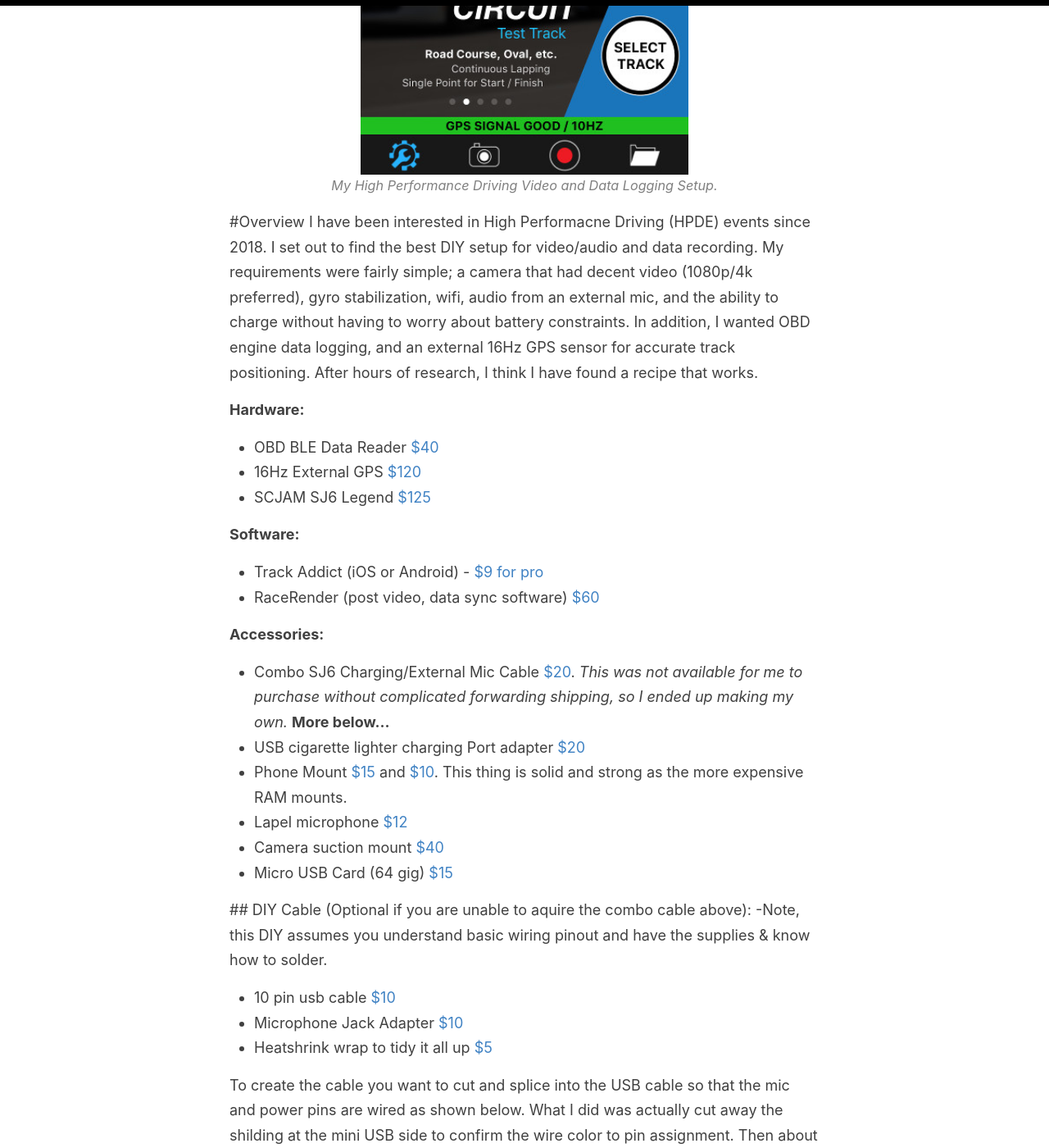
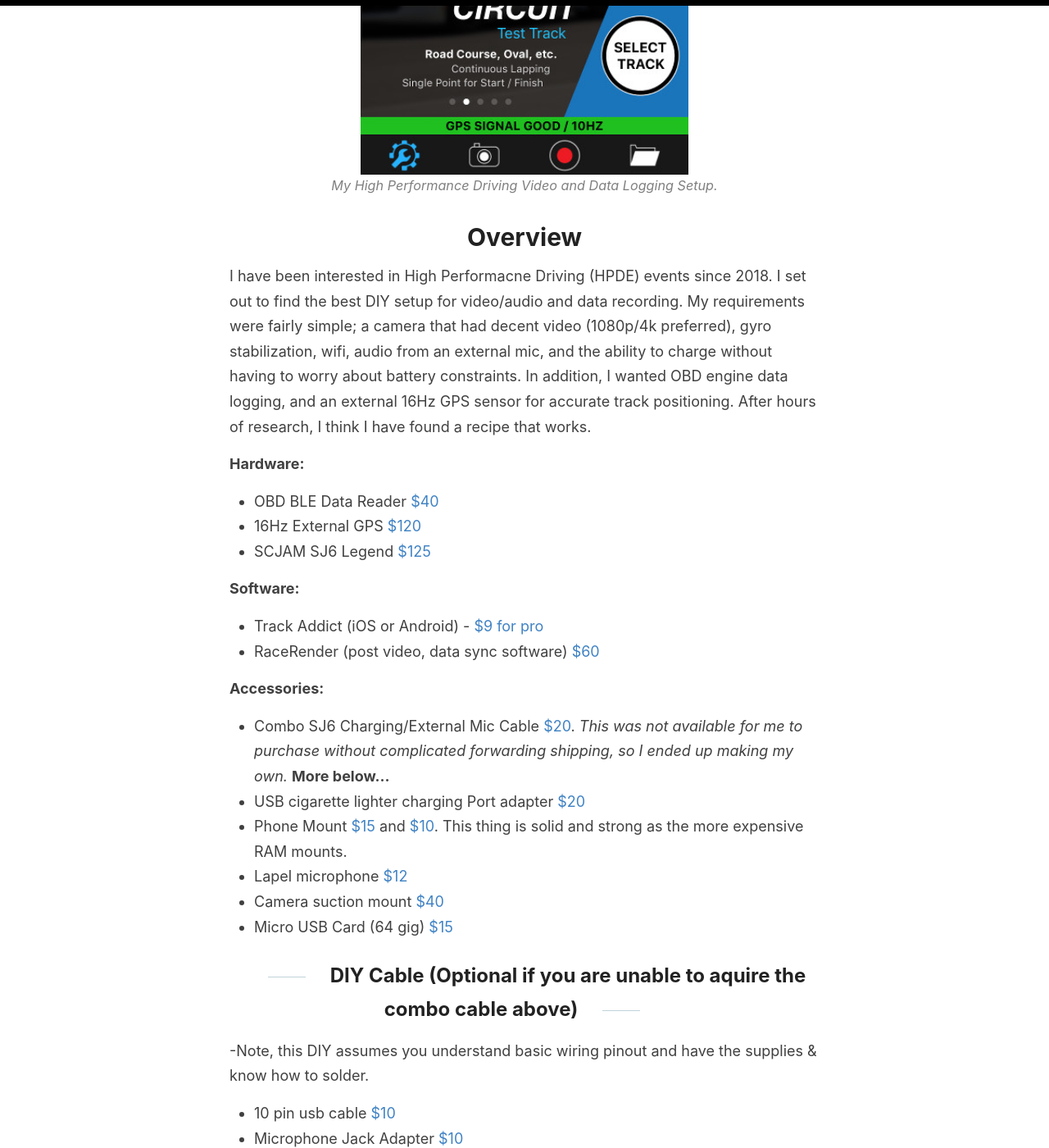
Before and after one commit to dustinsterk/dustinsterk.github.io, a Jekyll site: the page built from _posts/2022-05-18-track-addict-setup.md, in a window 1280 px wide and 1400 px high, scrolled down 840 px. Shown: the whole window at 82% size. Built offline with Jekyll 4.4.1, drawn with Linux system fonts in a browser that asks for light colours; our own code applies the rules of GitHub Pages for plain Markdown files; comment, search, counter and statistics services are not loaded; some of the changed text lies outside the part shown.

Commit message:
Update 2022-05-18-track-addict-setup.md

```diff
--- a/_posts/2022-05-18-track-addict-setup.md
+++ b/_posts/2022-05-18-track-addict-setup.md
@@ -8,7 +8,8 @@
 My High Performance Driving Video and Data Logging Setup.
 {:style="color:gray;font-style:italic;font-size:90%;text-align:center;"}
 
-#Overview
+# Overview
+
 I have been interested in High Performacne Driving (HPDE) events since 2018.  I set out to find the best DIY setup for video/audio and data recording.  My requirements were fairly simple; a camera that had decent video (1080p/4k preferred), gyro stabilization, wifi, audio from an external mic, and the ability to charge without having to worry about battery constraints.  In addition, I wanted OBD engine data logging, and an external 16Hz GPS sensor for accurate track positioning.  After hours of research, I think I have found a recipe that works.
 
 **Hardware:**
@@ -28,7 +29,8 @@
 * Camera suction mount [$40](https://www.amazon.com/gp/product/B00F19Q7YI)
 * Micro USB Card (64 gig) [$15](https://www.amazon.com/gp/product/B073JYVKNX)
 
- ## DIY Cable (Optional if you are unable to aquire the combo cable above):
+## DIY Cable (Optional if you are unable to aquire the combo cable above)
+
 -Note, this DIY assumes you understand basic wiring pinout and have the supplies & know how to solder.
 * 10 pin usb cable [$10](https://www.amazon.com/gp/product/B06XG1J9CY)
 * Microphone Jack Adapter [$10](https://www.amazon.com/gp/product/B07Y8JS4BS)
@@ -37,7 +39,8 @@
 To create the cable you want to cut and splice into the USB cable so that the mic and power pins are wired as shown below.  What I did was actually cut away the shilding at the mini USB side to confirm the wire color to pin assignment. Then about 6 inches from that mini USB plug, I cut the cable and spliced in the microphone jack adapter.  This allowed me to still use the USB A side to power the camera (no need to touch pin 1 and 5 as they are already correct).
 
 Essentially, you just want to find the colored wire from pin 9 and 10 and connect them to the headphone jack adapter red and black wires. Then find the colored wire from pin 6 and splice it into the colored wire connected to pin 5. After a little solder and heat wrap, the cable looks like this:
-![](../images/sjcam-cable.jpg)
+
+<img src="../images/sjcam-cable.jpg" alt="" width="300"/>
 
 **Pinout and Instructions:**
 ![](../images/sjcam-pinout.png)
@@ -55,17 +58,19 @@
 
 If you get background noise from the external microphone, just switch the wires at pin 9 and 10 as they maybe reversed.
 
-> **Important: ** The one thing you must remember is the camera must have the Gimbal setting turned off (or just reset the camera to defaults to be safe). I spent hours thinking my cable was faulty when it was just the Gimbal setting overriding the USB port detection. When your cable is plugged in you will see a "Busy" message as it switches to the external microphone.
+> IMPORTANT:  The one thing you must remember is the camera must have the Gimbal setting turned off (or just reset the camera to defaults to be safe). I spent hours thinking my cable was faulty when it was just the Gimbal setting overriding the USB port detection. When your cable is plugged in you will see a "Busy" message as it switches to the external microphone.
 
 Full details can be found at this [link](https://sjcam.com/community/threads/adding-powerbank-and-external-mic.2440/)
 
 ## Usage
+
 The normal setup is faily straight forward.  Attach the camera to the suction mount and position inside the car.  Run the lapel mic to a place within the car cockpit (I usually clip it to a seatbelt or close to the floorboard).  Run the USB charging cables and tape all cords down (I use blue painters tape).  Plug in the OBD reader, mount the external GPS so that it has good visibilty to the sky, place the phone in your phone holder, and finally start the TrackAddict software and select your track.  The software will connect to your external 16Hz GPS (BLE), connect to your OBD reader (BLE) to gather data from the engine, and control the camera start and stop recording functions via wifi.
 
 >Once last gotcha with this camera.  Ensure you turn spot metering ON.  If you do not (like I mistakenly did), the inside footage of the car will be perfect, but anything outside the windshield will be just a white washout.
 ![](../images/sjcam-spotmetering.png)
 
 ## Post Video Production
+
 After your track session, you can sync the external USB video from the camera to the TrackAddict data using Race Render.  From this you will have examples like the below with data overlayed on top of the video.  Happy Tracking!
 
 [![](https://img.youtube.com/vi/i1e750pw5TE/0.jpg#center)](https://www.youtube.com/watch?v=i1e750pw5TE){:target="_blank"}
```
